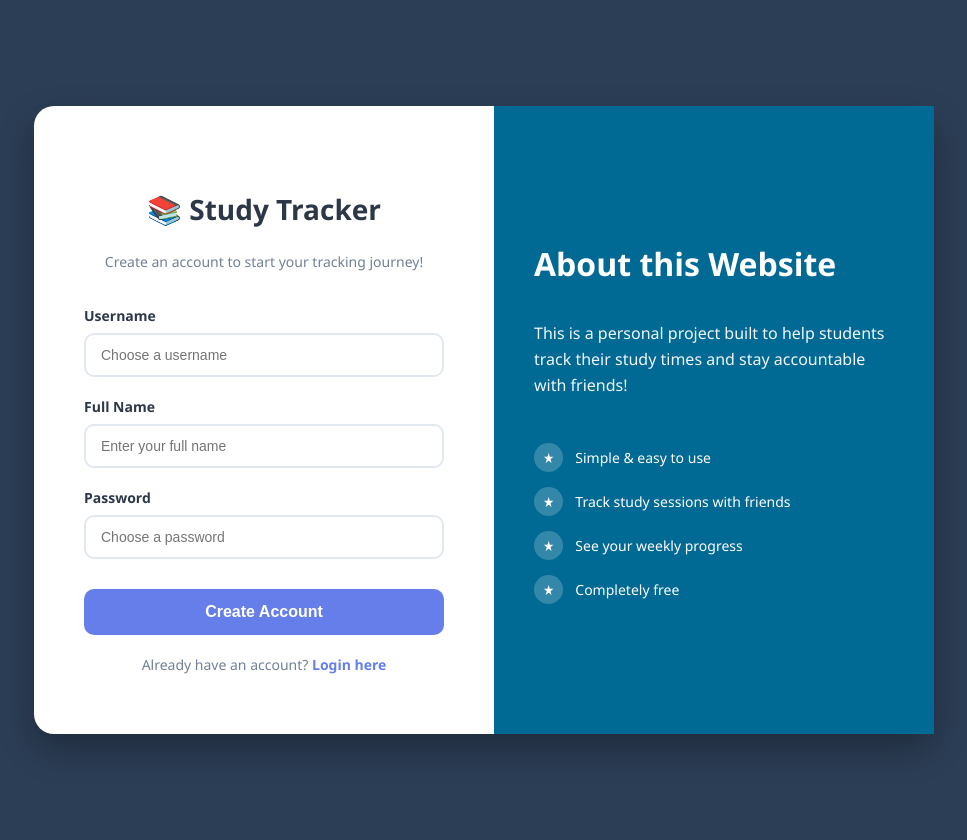
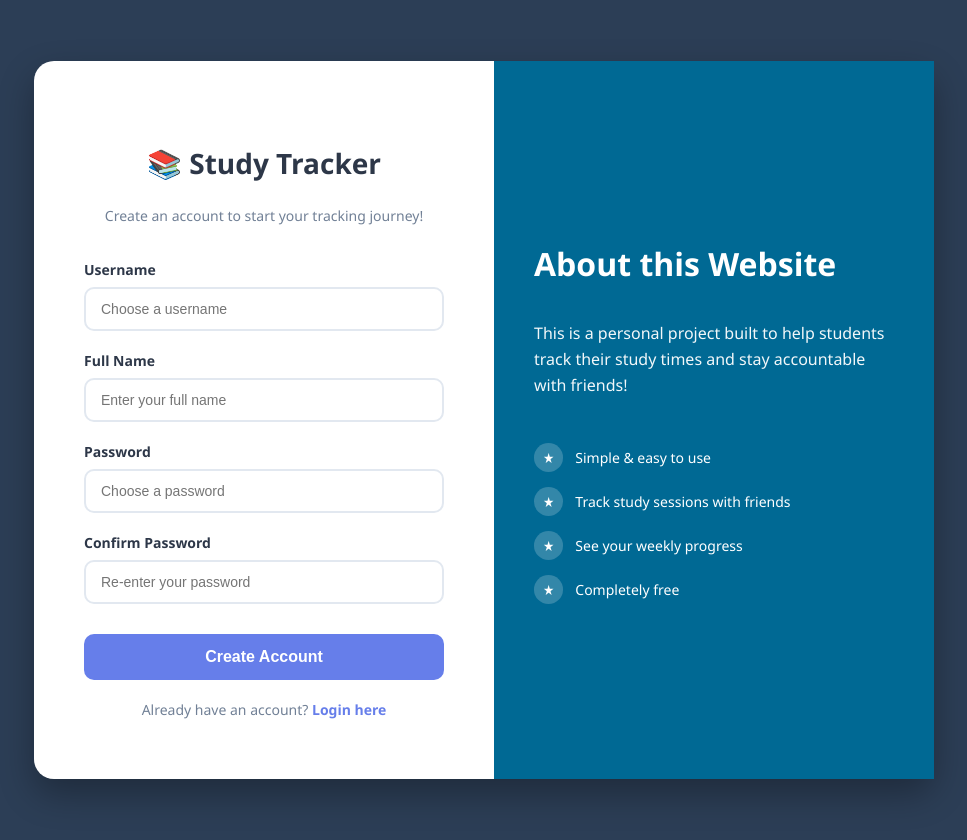
Before and after one commit to devjsonpan/Study-Time-Tracker, a Flask app: page /register in a window 1280 px wide. Shown: the whole page, without its empty margins (156-1123 px from the left). Run offline with Flask 3, Linux system fonts and the light colour scheme.

Commit message:
Added Password Confirmation + Fixed Bugs

```diff
--- a/app.py
+++ b/app.py
@@ -82,6 +82,11 @@ def register():
         username = request.form.get('username')
         fullname = request.form.get('fullname')
         password = request.form.get('password')
+        confirm_password = request.form.get('confirm_password')
+
+        if password != confirm_password:
+            error = 'Passwords do not match. Please try again.'
+            return render_template('register.html', error=error)
 
         existing_user = User.query.filter_by(username=username).first()
 
--- a/static/break_time.css
+++ b/static/break_time.css
@@ -168,7 +168,7 @@ input:focus {
 .logout-button {
     display: inline-block;
     text-decoration: none;
-    margin-left: 1185px;
+    margin-left: 1150px;
     margin-top: 25px;
     margin-bottom: 50px;
     padding: 15px 50px;
--- a/static/home.css
+++ b/static/home.css
@@ -79,7 +79,7 @@ body {
 .logout-button {
     display: inline-block;
     text-decoration: none;
-    margin-left: 1185px;
+    margin-left: 1150px;
     margin-top: 25px;
     margin-bottom: 50px;
     padding: 15px 50px;
--- a/static/homework.css
+++ b/static/homework.css
@@ -261,7 +261,7 @@ select:focus {
 .logout-button {
     display: inline-block;
     text-decoration: none;
-    margin-left: 1185px;
+    margin-left: 1150px;
     margin-top: 25px;
     margin-bottom: 50px;
     padding: 15px 50px;
--- a/static/notes.css
+++ b/static/notes.css
@@ -203,7 +203,7 @@ body {
 .logout-button {
     display: inline-block;
     text-decoration: none;
-    margin-left: 1185px;
+    margin-left: 1150px;
     margin-top: 25px;
     margin-bottom: 50px;
     padding: 15px 50px;
--- a/static/study_session.css
+++ b/static/study_session.css
@@ -169,7 +169,7 @@ textarea {
 .logout-button {
     display: inline-block;
     text-decoration: none;
-    margin-left: 1185px;
+    margin-left: 1150px;
     margin-top: 25px;
     margin-bottom: 50px;
     padding: 15px 50px;
--- a/static/study_summary.css
+++ b/static/study_summary.css
@@ -178,7 +178,7 @@ tr:hover {
 .logout-button {
     display: inline-block;
     text-decoration: none;
-    margin-left: 1185px;
+    margin-left: 1150px;
     margin-top: 25px;
     margin-bottom: 50px;
     padding: 15px 50px;
--- a/templates/register.html
+++ b/templates/register.html
@@ -29,6 +29,11 @@
                     <input type="password" placeholder="Choose a password" name="password" id="password" required>
                 </div>
 
+                <div class="form-group">
+                    <label for="confirm_password">Confirm Password</label>
+                    <input type="password" placeholder="Re-enter your password" name="confirm_password" id="confirm_password" required>
+                </div>
+
                 <button type="submit">Create Account</button>
             </form>
 
--- a/templates/study_summary.html
+++ b/templates/study_summary.html
@@ -47,7 +47,7 @@
                         {% if all_study_session_data[loop.index0] %}
                             {% for entry in all_study_session_data[loop.index0] %}
                             <div class="session-entry">
-                                <span class="cpurse-badge">{{ entry.course }}</span>
+                                <span class="course-badge">{{ entry.course }}</span>
                                 {{ entry.time_in.strftime('%H:%M') }} - {{ entry.time_out.strftime('%H:%M') }}
                                 {% if entry.topic %}
                                 <br><small>📝 {{ entry.topic }}</small>
```
Also changed, not shown: instance/study_tracker.db, 2 other files.
